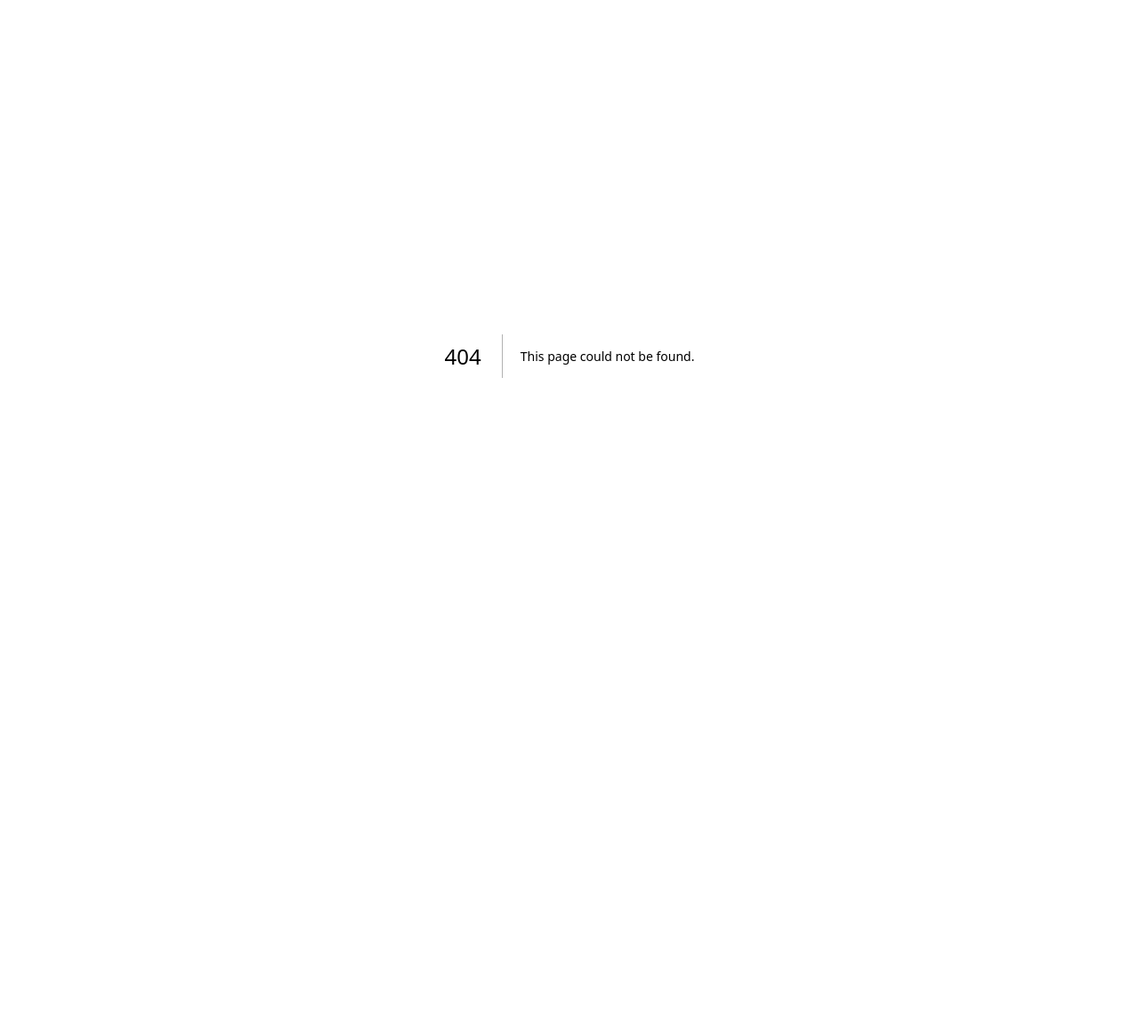
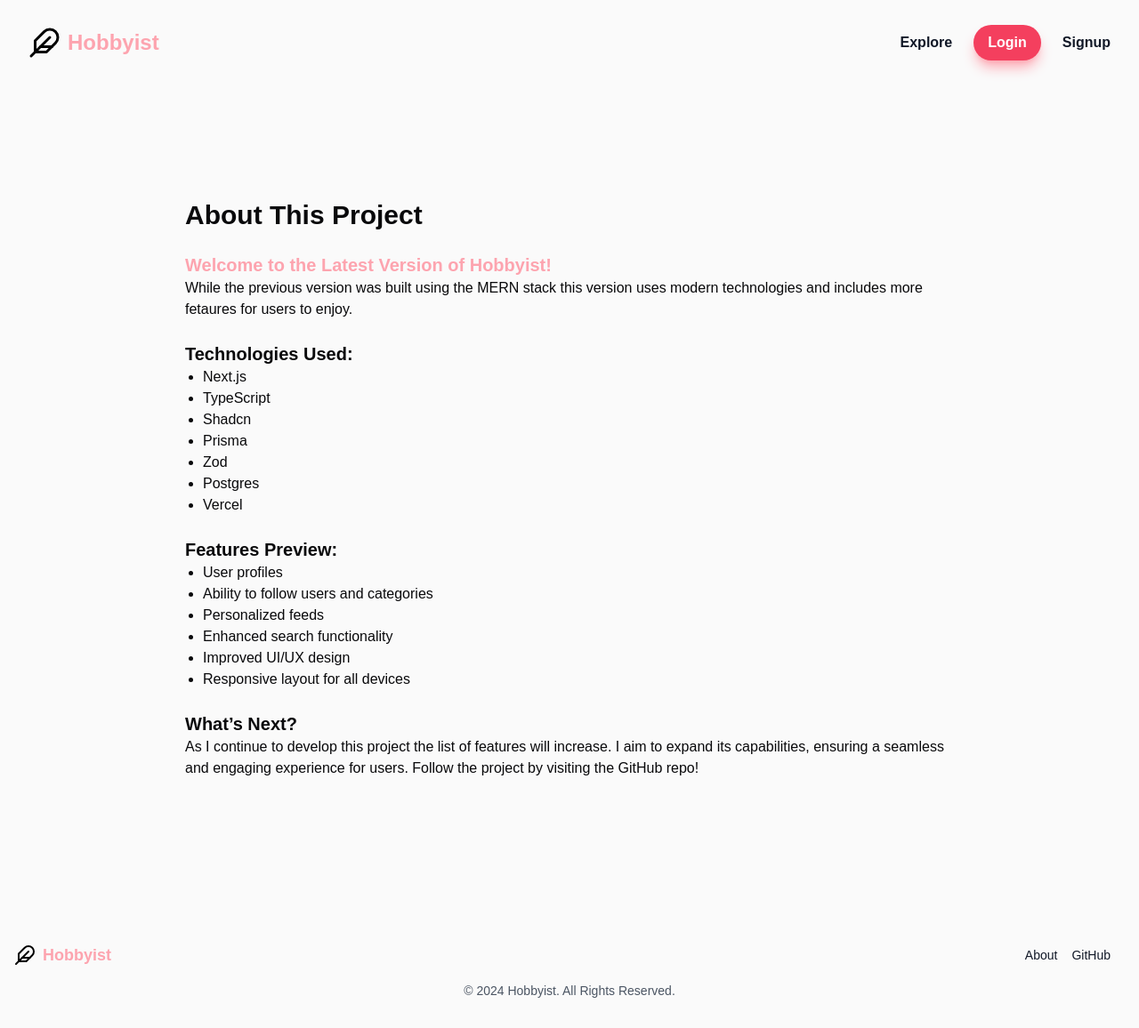
Before and after one commit to pllealfunes/nextjs-hobbyist, a Next.js app: page /about in a window 1280 px wide. Before the commit this address had no page. Shown: the whole page at 89% size. Before the commit the page ends 800 px from the top, so only its background shows below. Built offline with nearby package versions, Linux system fonts and the light colour scheme.

Commit message:
created about page, made footer and nav into components

```diff
--- /dev/null
+++ b/src/app/about/page.tsx
@@ -0,0 +1,63 @@
+import Nav from "@/components/ui/nav";
+import Footer from "@/components/ui/footer";
+
+export default function About() {
+  return (
+    <div className="bg-zinc-50">
+      <Nav />
+      <div className="max-w-4xl mx-auto p-4 py-24 sm:py-32">
+        <header className="mb-6">
+          <h1 className="text-3xl font-bold">About This Project</h1>
+        </header>
+
+        <section className="mb-6">
+          <h2 className="text-rose-300 text-xl font-semibold">
+            Welcome to the Latest Version of Hobbyist!
+          </h2>
+          <p>
+            While the previous version was built using the MERN stack this
+            version uses modern technologies and includes more fetaures for
+            users to enjoy.
+          </p>
+        </section>
+
+        <section className="mb-6">
+          <h2 className="text-xl font-semibold">Technologies Used:</h2>
+          <ul className="list-disc ml-5">
+            <li>Next.js</li>
+            <li>TypeScript</li>
+            <li>Shadcn</li>
+            <li>Prisma</li>
+            <li>Zod</li>
+            <li>Postgres</li>
+            <li>Vercel</li>
+          </ul>
+        </section>
+
+        <section className="mb-6">
+          <h2 className="text-xl font-semibold">Features Preview:</h2>
+          <ul className="list-disc ml-5">
+            <li>User profiles</li>
+            <li>Ability to follow users and categories</li>
+            <li>Personalized feeds</li>
+            <li>Enhanced search functionality</li>
+            <li>Improved UI/UX design</li>
+            <li>Responsive layout for all devices</li>
+            {/* Add more features here as you implement them */}
+          </ul>
+        </section>
+
+        <section className="mb-6">
+          <h2 className="text-xl font-semibold">What’s Next?</h2>
+          <p>
+            As I continue to develop this project the list of features will
+            increase. I aim to expand its capabilities, ensuring a seamless and
+            engaging experience for users. Follow the project by visiting the
+            GitHub repo!
+          </p>
+        </section>
+      </div>
+      <Footer />
+    </div>
+  );
+}
--- /dev/null
+++ b/src/components/ui/footer.tsx
@@ -0,0 +1,46 @@
+import Link from "next/link";
+import Image from "next/image";
+
+export default function Footer() {
+  return (
+    <footer className="bg-zinc-50">
+      <div className="w-full mx-auto p-4 md:py-8">
+        <div className="sm:flex sm:items-center sm:justify-between">
+          <div className="flex justify-center items-center">
+            <Link href="/" className="-m-1.5 p-1.5" aria-label="Go to homepage">
+              <span className="sr-only">Hobbyist</span>
+              <Image
+                alt="Logo"
+                src="/images/feather.svg"
+                width={24}
+                height={24}
+                className="h-6 w-auto"
+              />
+            </Link>
+            <span className="ml-2 text-lg font-bold text-rose-300">
+              Hobbyist
+            </span>
+          </div>
+          <ul className="mt-3 flex flex-wrap justify-center text-sm font-medium text-gray-900 sm:mt-0">
+            <li className="mr-4 hover:underline">
+              <Link href="/about" aria-label="About">
+                About
+              </Link>
+            </li>
+            <li className="mr-4 hover:underline">
+              <Link
+                href="https://github.com/pllealfunes/nextjs-hobbyist"
+                aria-label="GitHub"
+              >
+                GitHub
+              </Link>
+            </li>
+          </ul>
+        </div>
+        <div className="mt-4 text-center text-sm text-gray-600">
+          © {new Date().getFullYear()} Hobbyist. All Rights Reserved.
+        </div>
+      </div>
+    </footer>
+  );
+}
--- /dev/null
+++ b/src/components/ui/nav.tsx
@@ -0,0 +1,63 @@
+import Link from "next/link";
+import Image from "next/image";
+
+export default function Nav() {
+  return (
+    <div>
+      <header className="bg-zinc-50">
+        <nav
+          aria-label="Global"
+          className="flex items-center justify-between p-6 lg:px-8"
+        >
+          <div className="flex lg:flex-1">
+            <div className="flex justify-center items-center">
+              <Link
+                href="/"
+                className="-m-1.5 p-1.5"
+                aria-label="Go to homepage"
+              >
+                <span className="sr-only">Hobbyist</span>
+                <Image
+                  alt="Logo"
+                  src="/images/feather.svg"
+                  height={36}
+                  width={36}
+                  className="h-9 w-auto"
+                />
+              </Link>
+              <p
+                className="text-rose-300 m-2 text-2xl font-semibold"
+                aria-hidden="true"
+              >
+                Hobbyist
+              </p>
+            </div>
+          </div>
+          <div className="flex gap-x-6 items-center">
+            <Link
+              href="#"
+              className="font-semibold leading-6 text-gray-900"
+              aria-label="Explore content"
+            >
+              Explore
+            </Link>
+            <Link
+              href="#"
+              className="bg-rose-500 shadow-rose-300 hover:bg-rose-600 text-white font-semibold py-2 px-4 rounded-full transition duration-300 leading-6 shadow-rose-300 shadow-lg"
+              aria-label="Login to your account"
+            >
+              Login
+            </Link>
+            <Link
+              href="#"
+              className="font-semibold leading-6 text-gray-900"
+              aria-label="Sign up for an account"
+            >
+              Signup
+            </Link>
+          </div>
+        </nav>
+      </header>
+    </div>
+  );
+}
```
